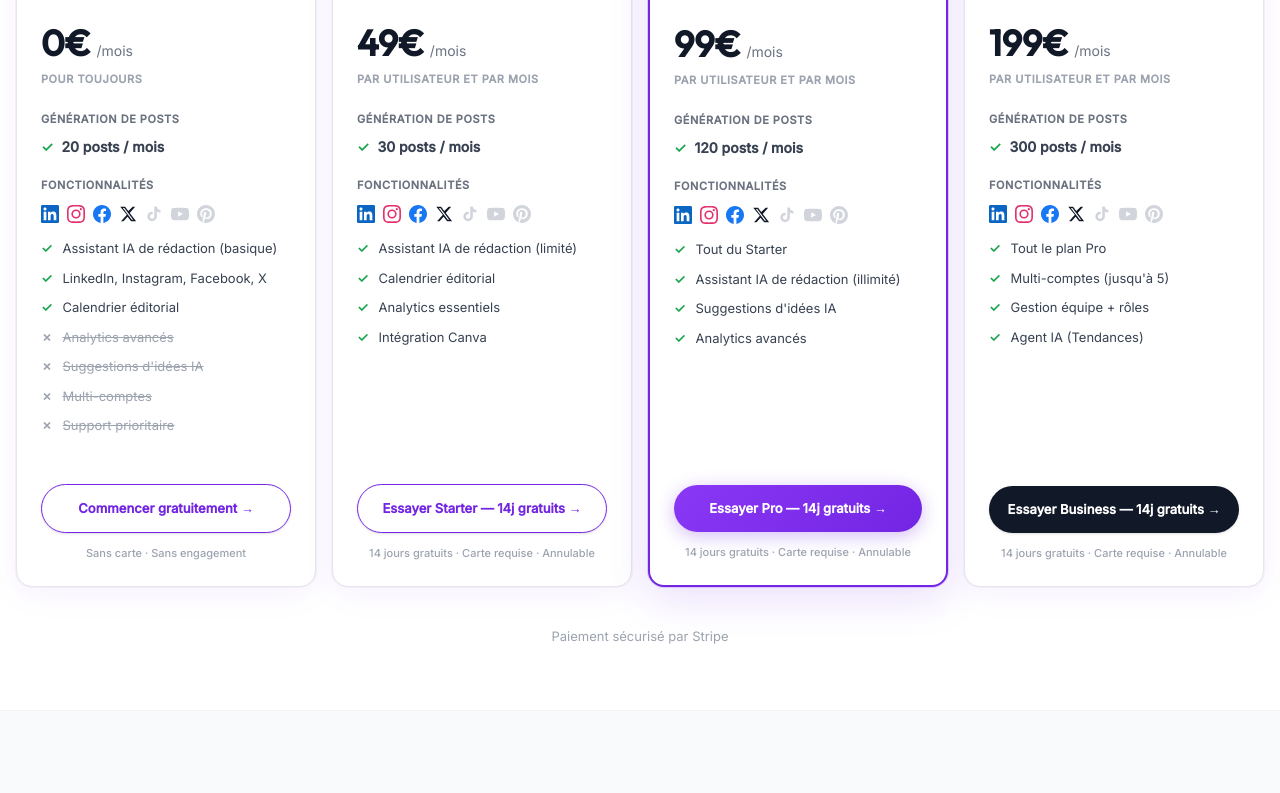
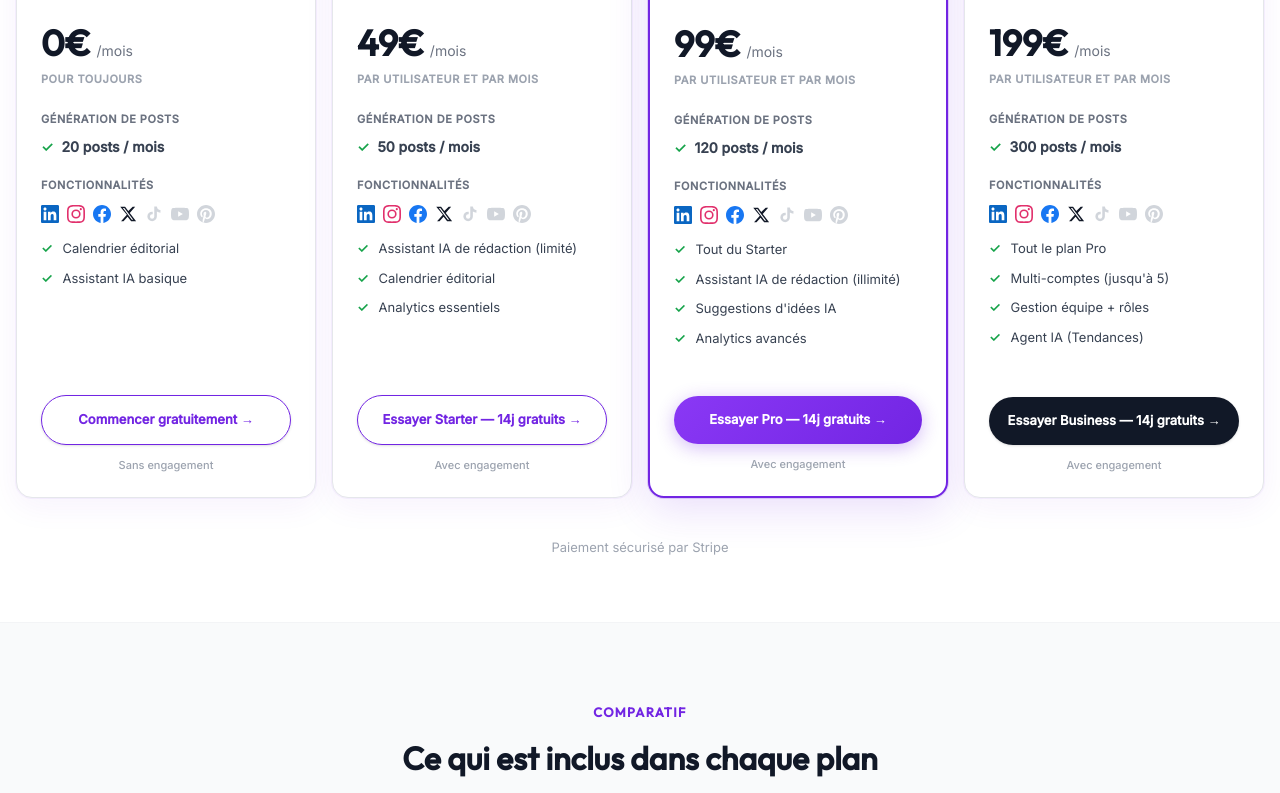
Before and after one commit to klocknaomi-hash/site-web, a Next.js app: page /pricing in a window 1280 px wide. Shown: the part 540-1333 px from the top of the page. Built offline with nearby package versions, Linux system fonts and the light colour scheme; no server answers.

Commit message:
fix: simplify pricing labels, Free content, Starter to 50 posts

```diff
--- a/app/pricing/page.tsx
+++ b/app/pricing/page.tsx
@@ -63,17 +63,12 @@ const plans = [
     subtext: "POUR TOUJOURS",
     postsPerMonth: "20 posts / mois",
     features: [
-      "Assistant IA de rédaction (basique)",
-      "LinkedIn, Instagram, Facebook, X",
       "Calendrier éditorial",
-      "✗ Analytics avancés",
-      "✗ Suggestions d'idées IA",
-      "✗ Multi-comptes",
-      "✗ Support prioritaire",
+      "Assistant IA basique",
     ],
     cta: "Commencer gratuitement →",
     badgeText: null,
-    footerText: "Sans carte · Sans engagement",
+    footerText: "Sans engagement",
     ctaStyle: "outline" as const,
     href: "https://app.creatabl-ia.com/sign-up?plan=free",
   },
@@ -82,16 +77,15 @@ const plans = [
     tagline: "Pour les solopreneurs qui démarrent",
     price: { monthly: 49, yearly: 39 },
     subtext: "PAR UTILISATEUR ET PAR MOIS",
-    postsPerMonth: "30 posts / mois",
+    postsPerMonth: "50 posts / mois",
     features: [
       "Assistant IA de rédaction (limité)",
       "Calendrier éditorial",
       "Analytics essentiels",
-      "Intégration Canva",
     ],
     cta: "Essayer Starter — 14j gratuits →",
     badgeText: null,
-    footerText: "14 jours gratuits · Carte requise · Annulable",
+    footerText: "Avec engagement",
     ctaStyle: "outline" as const,
     href: "https://app.creatabl-ia.com/sign-up?plan=starter",
   },
@@ -109,7 +103,7 @@ const plans = [
     ],
     cta: "Essayer Pro — 14j gratuits →",
     badgeText: "Le plus populaire",
-    footerText: "14 jours gratuits · Carte requise · Annulable",
+    footerText: "Avec engagement",
     ctaStyle: "primary" as const,
     href: "https://app.creatabl-ia.com/sign-up?plan=pro",
   },
@@ -127,7 +121,7 @@ const plans = [
     ],
     cta: "Essayer Business — 14j gratuits →",
     badgeText: null,
-    footerText: "14 jours gratuits · Carte requise · Annulable",
+    footerText: "Avec engagement",
     ctaStyle: "dark" as const,
     href: "https://app.creatabl-ia.com/sign-up?plan=business",
   },
@@ -152,7 +146,7 @@ const faqs = [
   },
   {
     question: "Quelle est la différence entre les plans Free, Starter, Pro et Business ?",
-    answer: "Le plan Free est permanent avec 20 posts/mois. Le Starter convient aux solopreneurs (30 posts/mois). Le Pro est idéal pour les créateurs actifs (120 posts, IA illimitée). Le Business s'adresse aux agences (300 posts, multi-comptes, équipes).",
+    answer: "Le plan Free est permanent avec 20 posts/mois. Le Starter convient aux solopreneurs (50 posts/mois). Le Pro est idéal pour les créateurs actifs (120 posts, IA illimitée). Le Business s'adresse aux agences (300 posts, multi-comptes, équipes).",
   },
   {
     question: "Y a-t-il une période d'essai gratuite ?",
@@ -179,7 +173,7 @@ const faqs = [
 /* ─── Comparison table rows ─── */
 type CellValue = "check" | "cross" | "soon" | string;
 const comparisonRows: { label: string; free: CellValue; starter: CellValue; pro: CellValue; business: CellValue }[] = [
-  { label: "Posts / mois", free: "20", starter: "30", pro: "120", business: "300" },
+  { label: "Posts / mois", free: "20", starter: "50", pro: "120", business: "300" },
   { label: "Rédaction IA (basique)", free: "check", starter: "check", pro: "check", business: "check" },
   { label: "Rédaction IA (avancée)", free: "cross", starter: "cross", pro: "check", business: "check" },
   { label: "Reformuler & Tons IA", free: "cross", starter: "cross", pro: "check", business: "check" },
@@ -187,7 +181,6 @@ const comparisonRows: { label: string; free: CellValue; starter: CellValue; pro:
   { label: "Agent IA (Tendances)", free: "cross", starter: "cross", pro: "cross", business: "check" },
   { label: "Calendrier éditorial", free: "check", starter: "check", pro: "check", business: "check" },
   { label: "Analytics", free: "Essentiels", starter: "Essentiels", pro: "Avancés", business: "Avancés" },
-  { label: "Intégration Canva", free: "cross", starter: "check", pro: "check", business: "check" },
   { label: "Multi-comptes", free: "1 compte", starter: "1 compte", pro: "1 compte", business: "Jusqu'à 5" },
   { label: "Gestion équipe & rôles", free: "cross", starter: "cross", pro: "cross", business: "check" },
   { label: "Support client", free: "Communauté", starter: "Standard", pro: "Prioritaire", business: "Dédié" },
```
